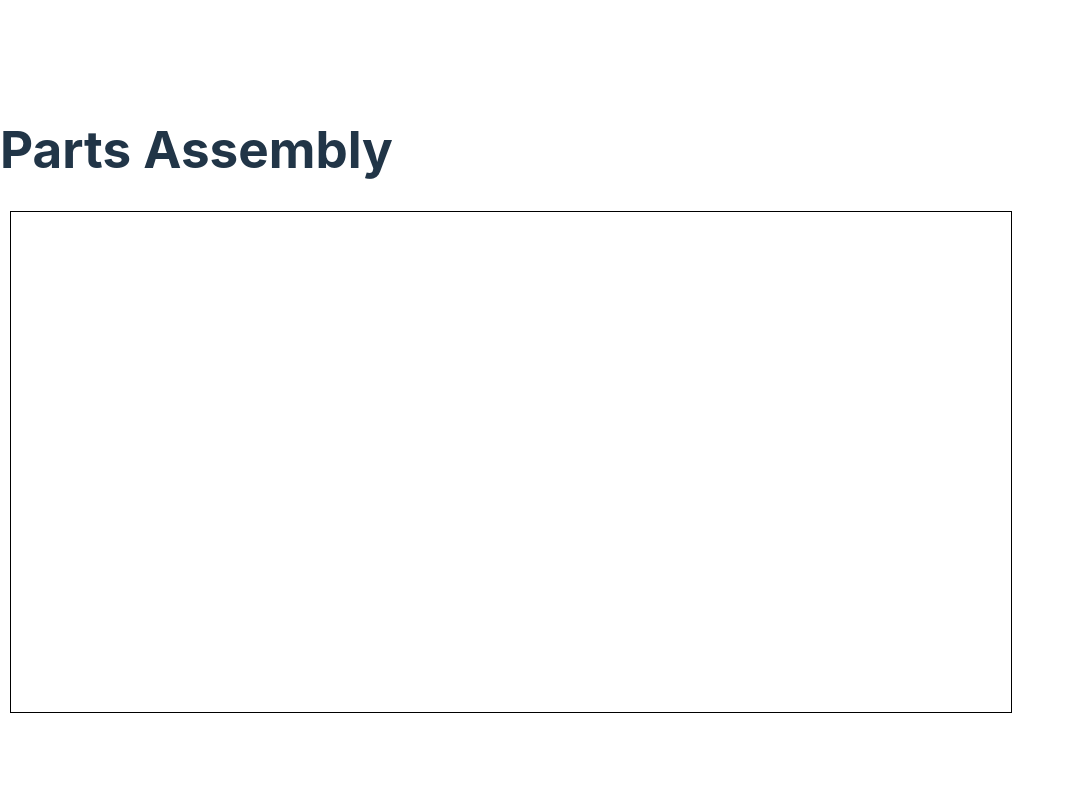
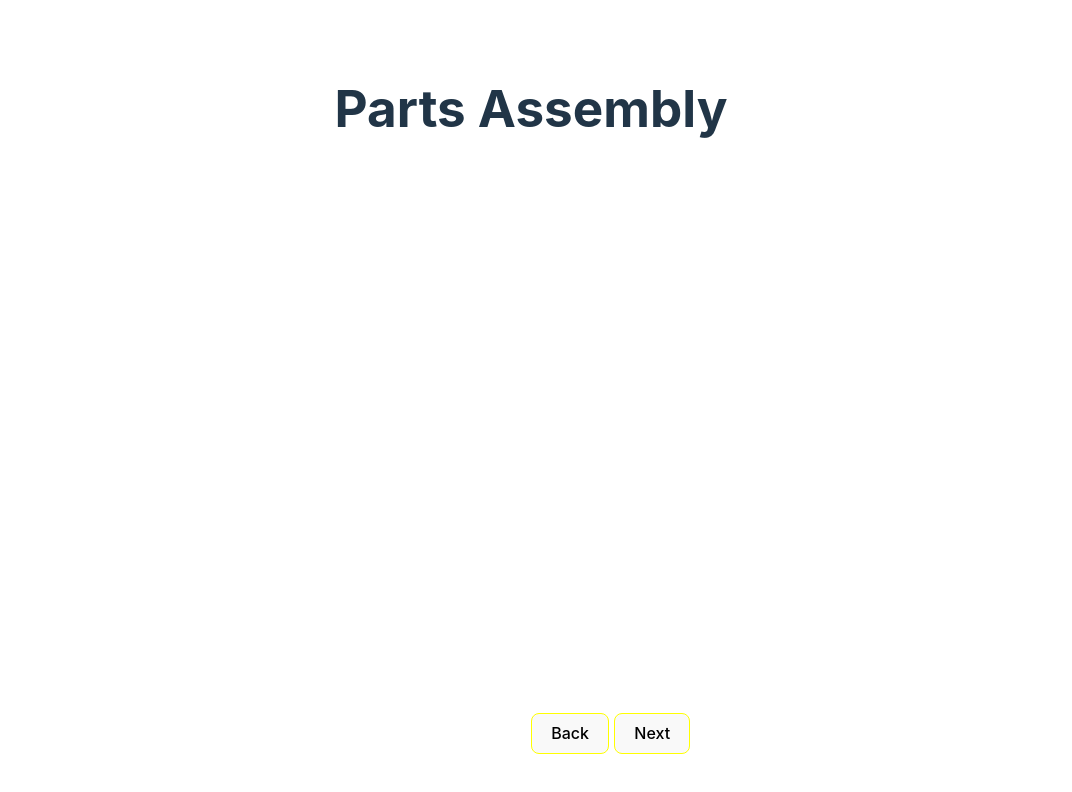
Before and after one commit to suri5567/drag-dropApp, a React (Vite) app: page /partsAssembly in a window 1280 px wide. Shown: the top 792 px of the page, without its empty margins (0-1072 px from the left). Built offline with nearby package versions, Linux system fonts and the light colour scheme.

Commit message:
added some alerts in page 2 and page 3

```diff
--- a/src/pages/FinalProductview.jsx
+++ b/src/pages/FinalProductview.jsx
@@ -1,20 +1,28 @@
-
+import { useState } from "react";
 
 function FinalProductview() {
+	const [assembledParts] = useState(() => {
+		const response = sessionStorage.getItem("assembledParts");
+		if (response) {
+			return JSON.parse(response)
+		}
+		else {
+			return []
+		}
+	})
 
 	return (
 
+		<>
+			<h1>Final Product View</h1>
 			<div>
-				<h1>Final Product View</h1>
-				{assembledParts.map((part) =>
-					<div key={part.id} style={{ display: "flex" }}>
-						{assembledParts.map((part) =>
-							<div key={part.id}><img src={part.image} alt={part.name} /></div>
-						)}
-					</div>
-
-				)}
+				{
+					assembledParts.map((part) =>
+						<img key={part.id} src={part.image} />
+					)
+				}
 			</div>
+		</>
 
 	)
 }
--- a/src/pages/PartsAssembly.jsx
+++ b/src/pages/PartsAssembly.jsx
@@ -1,20 +1,30 @@
 
 import { useState } from "react";
+import { useNavigate } from 'react-router-dom';
 
 function PartsAssembly() {
+	const navigate = useNavigate();
 	const [assembledParts, setAssembledParts] = useState([]);
-	const [selectedParts, setSelectedParts] = useState(() => {
+	const [selectedParts] = useState(() => {
 		const response = sessionStorage.getItem("selectedParts");
 		if (response) {
 			return JSON.parse(response)
 		}
 		else {
-			return [];
+			return []
 		}
 	})
 
+	const updateData = () => {
 
-
+		if (assembledParts.length > 0) {
+			sessionStorage.setItem("assembledParts", JSON.stringify(assembledParts))
+			navigate('/finalProductview')
+		}
+		else {
+			alert("please drag the images in to box first !!!")
+		}
+	}
 
 
 	const handlePartAssembly = (part) => {
@@ -22,26 +32,26 @@ function PartsAssembly() {
 			setAssembledParts([...assembledParts, part]);
 		}
 	};
-	console.log("result", selectedParts);
+	// console.log("result", assembledParts);
 
 	return (
 		<>
-			<div>
+			<div style={{textAlign:"center"}}>
 				<h1>Parts Assembly</h1>
 				<div style={{ display: 'flex' }}>
 					<div style={{ overflowY: 'scroll' }}>
 						{selectedParts.map((part) => (
-							<div key={part.id} draggable onDragStart={() => handlePartAssembly(part)}>
-								<img src={part.image} alt={part.name} />
+							<div style={{ width: "200px" }} key={part.id} draggable onDragStart={() => handlePartAssembly(part)}>
+								<img src={part.image} alt={part.name} style={{ width: "150px" }} />
 							</div>
 						))}
 					</div>
 					<div
 						style={{
-							border: '1px solid black',
+							border: '1px solid white',
 							width: '1000px',
 							height: '500px',
-							margin: '0 10px',
+							margin: '20px 30px',
 						}}
 						onDragOver={(e) => e.preventDefault()}
 						onDrop={(e) => {
@@ -50,13 +60,19 @@ function PartsAssembly() {
 							handlePartAssembly(part);
 						}}
 					>
-						<div style={{ display: "flex" }}>
+						<div style={{ display: "flex", width: "50px" }}>
 							{assembledParts.map((part) =>
-								<div key={part.id}><img src={part.image} alt={part.name} /></div>
+								<div key={part.id}><img src={part.image} alt={part.name} style={{ width: "150px" }} /></div>
 							)}
 						</div>
 					</div>
 				</div>
+			</div>
+			<div style={{ margin: "0px 50%", display: "flex", alignItems: "center" }}>
+				<button style={{ border: "1px solid yellow", marginRight: "5px" }} onClick={() => navigate('/productDetails')}>Back</button>
+
+				<button style={{ border: "1px solid yellow" }} onClick={() => updateData()}>Next</button>
+
 			</div>
 		</>
 	)
--- a/src/pages/ProductDetails.jsx
+++ b/src/pages/ProductDetails.jsx
@@ -16,8 +16,13 @@ function ProductDetails() {
 	console.log("selectedParts", selectedParts)
 
 	function updateData() {
-        sessionStorage.setItem("selectedParts", JSON.stringify(selectedParts))
+		if(selectedParts.length>0){
+		sessionStorage.setItem("selectedParts", JSON.stringify(selectedParts))
 		navigate('/partsAssembly')
+		}
+		else{
+			alert("Please select the parts for assembly !!!")
+		}
 	}
 
 	return (
```
